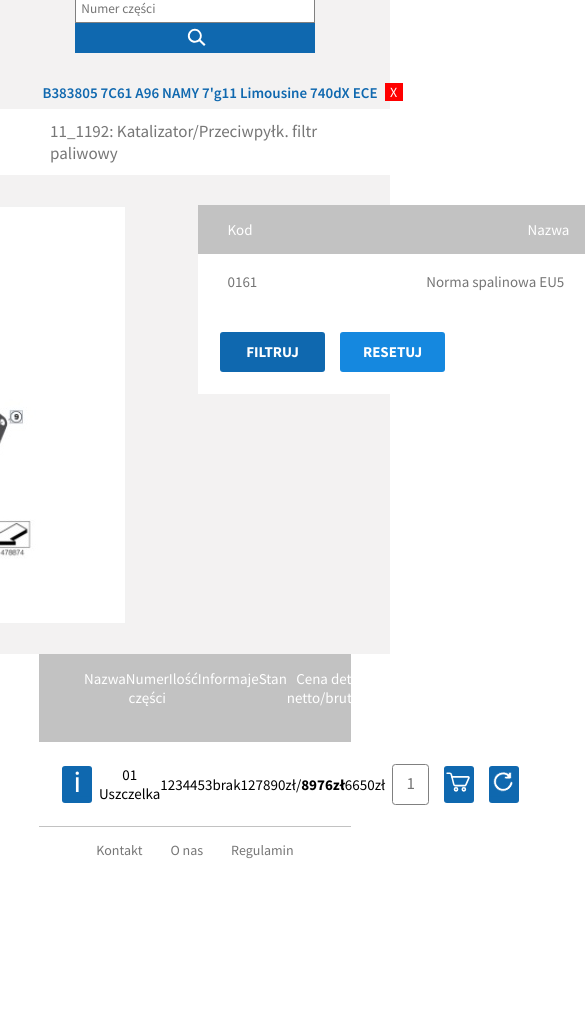
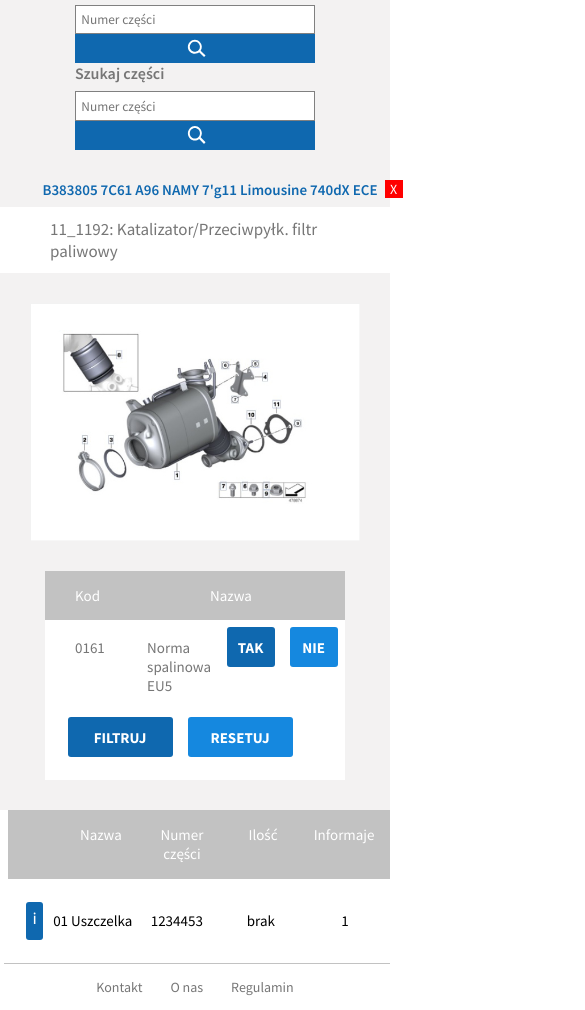
Before and after one commit to Dora1001/Car-parts, a website: page search_vin.html in a window 390 px wide. Shown: the part 121-1131 px from the top of the page, 585 px wide, since content can reach past the window. Before the commit the page ends 994 px from the top, so only its background shows below. Drawn offline with Linux system fonts and the light colour scheme.

Commit message:
subpage search vin -mobile- done

```diff
--- a/scss/base/_base.scss
+++ b/scss/base/_base.scss
@@ -26,3 +26,8 @@ a {
  text-decoration: none;
 
 }
+
+img {
+    max-width: 100%;
+    max-height: 100%;
+}
--- a/scss/layouts/info_parts/_details_parts.scss
+++ b/scss/layouts/info_parts/_details_parts.scss
@@ -99,6 +99,7 @@
     display: flex;
     flex-direction: column;
     margin-top: 1em;
+    margin-left: 2em;
 }
 
 .cart-info__span {
@@ -141,27 +142,41 @@
 }
 
 
-@media (max-width: 1234px) {
-    .cart-info__wrap {
-        margin: 0;
-        height: 13em;
-    }
-
-}
 
 @media (max-width: 1234px) {
-    .cart-info__wrap {
-        flex-direction: column;
-        height: 23em;
-    }
 
     .cart-info__store {
-        padding-right: 0;
-        border-right: 0px solid #f3f2f2;
+        border-right: 1px solid #f3f2f2;
     }
 
     .cart-info__prices {
         align-self: center;
     }
 
+
+    .cart-info__wrap {
+        flex-direction: row;
+        justify-content: center;
+        height: 13em;
+        margin: 0;
+    }
+
+
+    .cart-info__prices {
+
+        margin-top: 0;
+    }
 }
+
+@media (max-width: 610px) {
+    .cart-info__wrap {
+        flex-direction: column;
+        height: 23em;
+        margin: 0;
+    }
+
+    .cart-info__store {
+        border-right: 0px solid #f3f2f2;
+        padding-left: 3.5em;
+    }
+}
--- a/scss/layouts/search_vin/_search_vin.scss
+++ b/scss/layouts/search_vin/_search_vin.scss
@@ -98,7 +98,10 @@
 }
 
 .part-info__btn {
-    &--info, &--basket, &--arrow {
+
+    &--info,
+    &--basket,
+    &--arrow {
         background-color: #0f68af;
         color: white;
         border: 0;
@@ -128,7 +131,7 @@
     flex-grow: 1;
     justify-content: space-around;
     display: flex;
-    padding: 1em 8em 1em 3em;
+    padding: 1em 10em 1em 4em;
     margin: 0 10% 0 10%;
     height: fit-content;
     border-bottom: 1px solid $colorFontsdarkgray;
@@ -145,3 +148,131 @@
     color: #767676;
     text-align: center;
 }
+
+.part-info {
+
+    display: flex;
+    flex-direction: column;
+
+}
+
+
+
+@media (max-width: 1889px) {
+
+    .part-info__details-header {
+        padding: 1em 10em 1em 4em;
+        margin: 0 7% 0 7%;
+
+    }
+
+    .part-info__details {
+        margin: 0 6% 0 6%;
+
+    }
+
+
+
+}
+
+
+@media (max-width: 1551px) {
+
+    .part-info__details-header {
+        padding: 1em 10em 1em 3.5em;
+        margin: 0 2% 0 2%;
+    }
+
+    .part-info__details {
+        margin: 0 1% 0 1%;
+
+    }
+
+    .part__details-header {
+        margin-left: 5%;
+    }
+
+    .part__details-mid {
+        margin-left: 5%;
+    }
+
+    .part__details-buttons {
+        margin-left: 5%;
+    }
+
+}
+
+
+@media (max-width: 1340px) {
+
+    .part {
+        align-items: center;
+        flex-direction: column;
+    }
+
+    .part__images {
+        margin-bottom: 2em;
+    }
+
+    .part__details-header {
+        margin-left: 0;
+    }
+
+    .part__details-mid {
+        margin-left: 0
+    }
+
+    .part__details-buttons {
+        margin-left: 0;
+    }
+
+    .part__details {
+        width: 50em;
+    }
+}
+
+
+@media (max-width: 785px) {
+
+
+    .part__details {
+        width: 40em;
+    }
+    // .part-details__span--header {
+    //     width: 10em;
+    // }
+
+    // .part-info__span {
+    //     width: 10em;
+    // }
+
+    .part-info__details-header {
+        width: 770px;
+    }
+
+    .part-info__details {
+        width: 770px;
+    }
+
+
+    .part-info {
+        overflow-x: auto;
+        /* Horizontal */
+    }
+
+}
+
+@media (max-width: 605px) {
+
+    .part__details {
+        width: 30em;
+    }
+}
+
+
+@media (max-width: 461px) {
+
+    .part__details {
+        width: 20em;
+    }
+}
--- a/search_vin.html
+++ b/search_vin.html
@@ -13,7 +13,7 @@
 <body>
 
     <header class="header">
-
+        <a href="index.html"><img class="menu__logo-mobile" src="./images/BMW_logo.svg" alt="BMWlogo"></a>
         <div class="menu">
             <nav class="menu-main">
                 <a href="index.html"><img class="menu__logo" src="./images/BMW_logo.svg" alt="BMWlogo"></a>
@@ -22,6 +22,12 @@
                     <li class="menu__item"><a href="#" class="menu__link"> Kontakt </a></li>
                 </ul>
             </nav>
+            <div class="menu-burger">
+                <span></span>
+                <span></span>
+                <span></span>
+
+                </div>
 
             <div class="menu-info">
                 <nav class="menu-info__nav">
@@ -111,6 +117,8 @@
         </div>
     </div>
 
+
+    <div class="part-info">
     <div class="part-info__details-header">
         <span class="part-info__span part-info__span--header">Nazwa</span>
         <span class="part-info__span part-info__span--header">Numer części</span>
@@ -135,6 +143,7 @@
         <button class="part-info__btn part-info__btn--basket"><img class="part-info__ico--basket" src="./images/basket_ico_white.svg" alt="basket_ico"></button>
         <button class="part-info__btn part-info__btn--arrow"><img class="part-info__ico--arrow" src="./images/arrow_ico.svg" alt="search_ico"></button>
     </div>
+</div>
 
     <footer class="footer">
 
@@ -146,6 +155,9 @@
 
     </footer>
 
+    <script src="app.js"></script>
+
+
 </body>
 
 </html>
```
Also changed, not shown: css/main.css, 1 other file.
